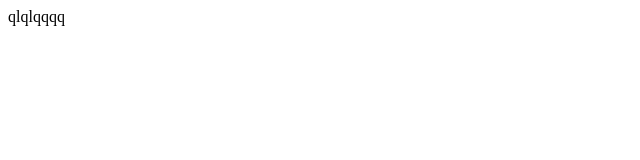
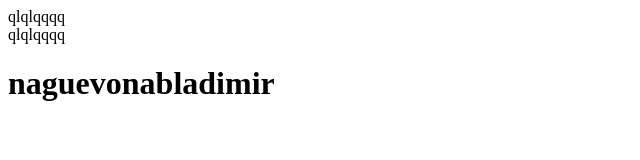
Before and after one commit to EmprendeProject/Primer-Repo, a plain HTML site: page index.html in a window 1280 px wide. Shown: the whole page, without its empty margins (0-640 px from the left). Drawn offline with Linux system fonts and the light colour scheme.

Commit message:
actualizacion

```diff
--- a/index.html
+++ b/index.html
@@ -9,5 +9,9 @@
     <div>qlqlqqqq
 
     </div>
+
+    <div>qlqlqqqq</div>
+
+    <h1>naguevonabladimir</h1>
 </body>
 </html>
```
